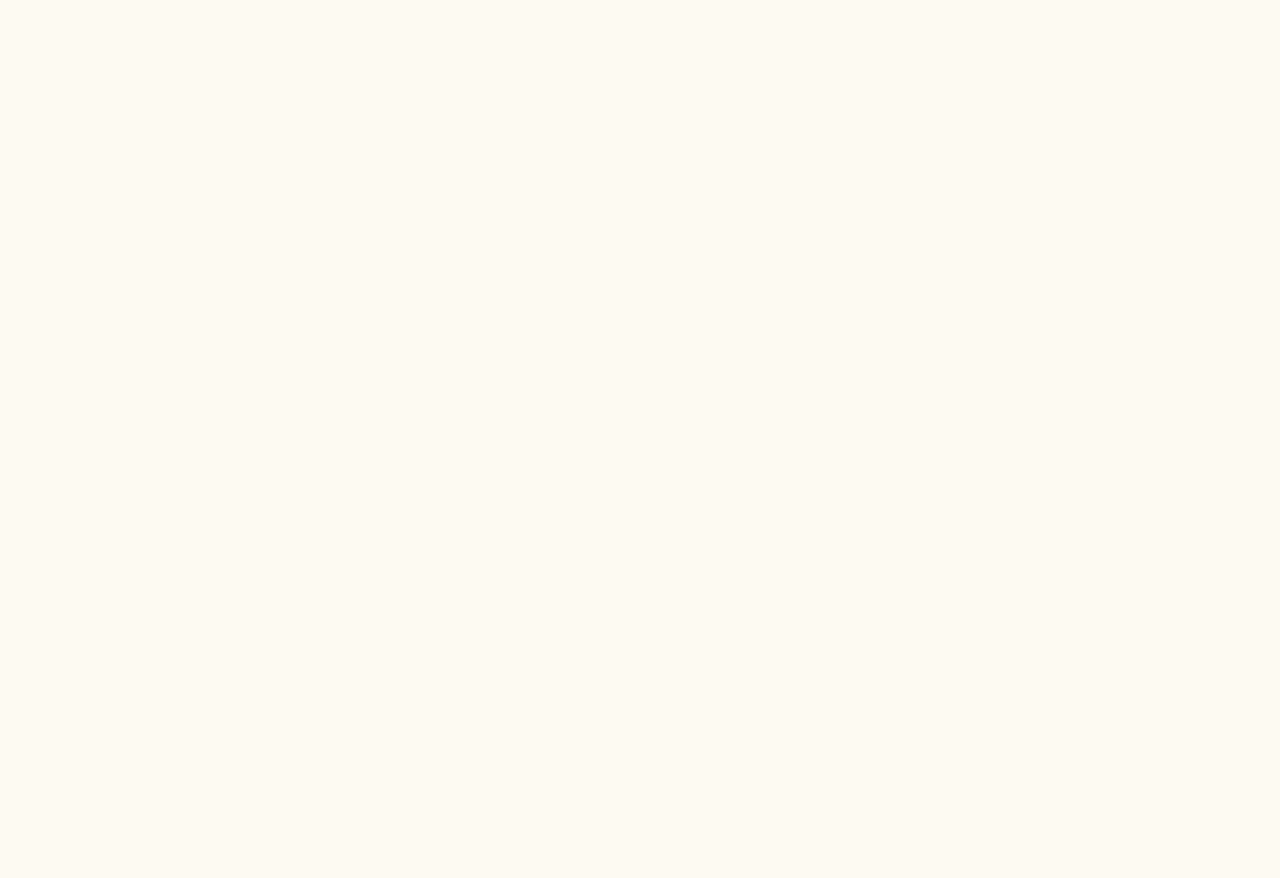
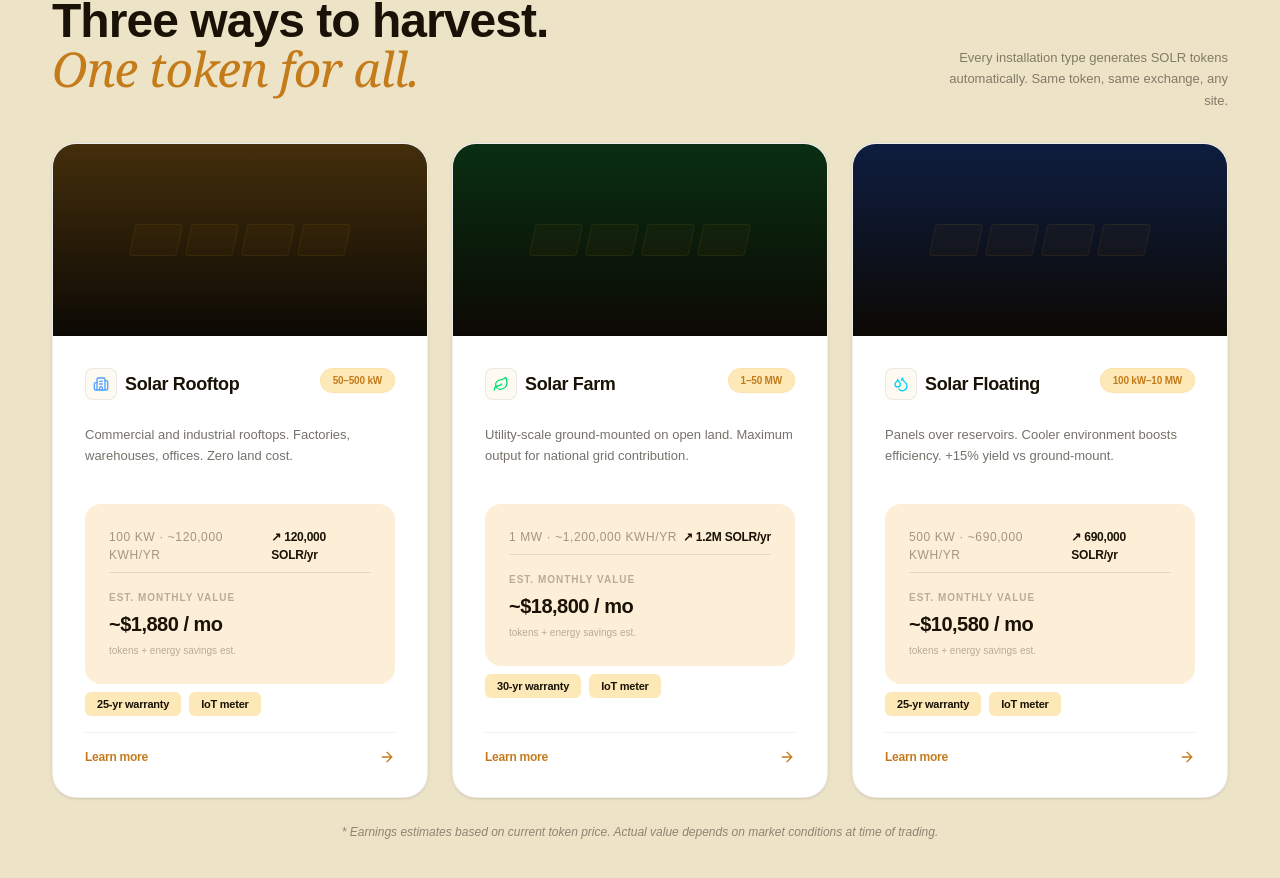
Before and after one commit to Edaxchain/amev-web, a Next.js app: page /pages/home in a window 1280 px wide. Shown: the part 1642-2520 px from the top of the page. Before the commit the page ends 1552 px from the top, so only its background shows below. Built offline with nearby package versions, Linux system fonts and the light colour scheme.

Commit message:
feat: Add Solution section

```diff
--- /dev/null
+++ b/app/pages/home/Solution.tsx
@@ -0,0 +1,138 @@
+"use client";
+
+import { motion } from "framer-motion";
+import { ArrowRight, Building2, Leaf, Droplets } from "lucide-react";
+
+const solutions = [
+    {
+        title: "Solar Rooftop",
+        icon: <Building2 className="w-4 h-4 text-blue-400" />,
+        range: "50–500 kW",
+        desc: "Commercial and industrial rooftops. Factories, warehouses, offices. Zero land cost.",
+        stats: "100 kW · ~120,000 kWh/yr",
+        yield: "120,000 SOLR/yr",
+        monthly: "~$1,880 / mo",
+        tags: ["25-yr warranty", "IoT meter"],
+        color: "from-amber/40 to-transparent",
+    },
+    {
+        title: "Solar Farm",
+        icon: <Leaf className="w-4 h-4 text-green-400" />,
+        range: "1–50 MW",
+        desc: "Utility-scale ground-mounted on open land. Maximum output for national grid contribution.",
+        stats: "1 MW · ~1,200,000 kWh/yr",
+        yield: "1.2M SOLR/yr",
+        monthly: "~$18,800 / mo",
+        tags: ["30-yr warranty", "IoT meter"],
+        color: "from-green-600/40 to-transparent",
+    },
+    {
+        title: "Solar Floating",
+        icon: <Droplets className="w-4 h-4 text-cyan-400" />,
+        range: "100 kW–10 MW",
+        desc: "Panels over reservoirs. Cooler environment boosts efficiency. +15% yield vs ground-mount.",
+        stats: "500 kW · ~690,000 kWh/yr",
+        yield: "690,000 SOLR/yr",
+        monthly: "~$10,580 / mo",
+        tags: ["25-yr warranty", "IoT meter"],
+        color: "from-blue-600/40 to-transparent",
+    }
+];
+
+export default function Solution() {
+    return (
+        <section id="solution" className="bg-bg-alt py-10 md:py-12">
+            <div className="max-w-[1440px] mx-auto px-6 md:px-[52px]">
+
+                {/* Header Section */}
+                <div className="flex flex-col md:flex-row justify-between items-start md:items-end mb-8 gap-8">
+                    <div className="max-w-xl">
+                        <div className="flex items-center gap-3 mb-6">
+                            <div className="h-[1px] w-8 bg-amber-deep" />
+                            <span className="font-brand text-[10px] font-bold text-amber-deep uppercase tracking-[0.3em]">
+                                Installation Solutions
+                            </span>
+                        </div>
+                        <h2 className="font-brand text-4xl md:text-5xl font-[900] text-text-main leading-none mb-4">
+                            Three ways to harvest.<br />
+                            <span className="italic font-serif font-light text-amber-deep">One token for all.</span>
+                        </h2>
+                    </div>
+                    <p className="font-brand text-[13px] text-text-main/50 max-w-[280px] text-left md:text-right leading-relaxed">
+                        Every installation type generates SOLR tokens automatically. Same token, same exchange, any site.
+                    </p>
+                </div>
+
+                <div className="grid grid-cols-1 md:grid-cols-2 lg:grid-cols-3 gap-6">
+                    {solutions.map((item, index) => (
+                        <motion.div
+                            key={item.title}
+                            initial={{ opacity: 0, y: 20 }}
+                            whileInView={{ opacity: 1, y: 0 }}
+                            viewport={{ once: true }}
+                            transition={{ delay: index * 0.1 }}
+                            className="bg-white rounded-[24px] overflow-hidden border border-border shadow-sm hover:shadow-xl transition-all duration-500 group flex flex-col"
+                        >
+                            <div className={`h-48 relative overflow-hidden bg-panel-dark`}>
+                                <div className={`absolute inset-0 bg-gradient-to-b ${item.color} opacity-60`} />
+                                <div className="absolute inset-0 flex items-center justify-center gap-2 opacity-30 group-hover:opacity-50 transition-opacity">
+                                    {[...Array(4)].map((_, i) => (
+                                        <div key={i} className="w-12 h-8 border border-amber/30 rounded-sm bg-amber/10 transform -skew-x-12" />
+                                    ))}
+                                </div>
+                            </div>
+
+                            <div className="p-8 flex-1 flex flex-col">
+                                <div className="flex justify-between items-start mb-6">
+                                    <div className="flex items-center gap-2">
+                                        <div className="w-8 h-8 rounded-lg bg-background border border-border flex items-center justify-center">
+                                            {item.icon}
+                                        </div>
+                                        <h3 className="font-brand text-lg font-[900] text-text-main">{item.title}</h3>
+                                    </div>
+                                    <span className="bg-amber-pale text-amber-deep text-[10px] font-bold px-3 py-1 rounded-full border border-amber/10">
+                                        {item.range}
+                                    </span>
+                                </div>
+
+                                <p className="font-brand text-[13px] text-text-main/60 leading-relaxed mb-8 h-12">
+                                    {item.desc}
+                                </p>
+
+                                <div className="bg-amber-dim rounded-2xl p-6 mb-2">
+                                    <div className="flex justify-between items-center mb-4 border-b border-divider pb-2">
+                                        <span className="text-[12px] text-text-main/40 uppercase tracking-wider">{item.stats}</span>
+                                        <span className="text-text-main text-[12px] font-bold">↗ {item.yield}</span>
+                                    </div>
+                                    <p className="text-text-main/30 text-[10px] font-bold uppercase tracking-widest mb-1">Est. Monthly Value</p>
+                                    <h4 className="text-text-main text-xl font-black tracking-tight">{item.monthly}</h4>
+                                    <p className="text-text-main/30 text-[10px] mt-1">tokens + energy savings est.</p>
+                                </div>
+
+                                <div className="flex flex-wrap gap-2 mb-4">
+                                    {item.tags.map(tag => (
+                                        <span key={tag} className="text-[11px] font-bold text-text-main bg-amber-pale px-3 py-1 rounded-md">
+                                            {tag}
+                                        </span>
+                                    ))}
+                                </div>
+
+
+                                <div className="mt-auto pt-4 border-t border-border flex justify-between items-center group/btn cursor-pointer">
+                                    <span className="font-brand text-xs font-bold text-amber-deep transition-colors group-hover/btn:text-amber">
+                                        Learn more
+                                    </span>
+                                    <ArrowRight className="w-4 h-4 text-amber-deep transform transition-all group-hover/btn:translate-x-1 group-hover/btn:text-amber" />
+                                </div>
+                            </div>
+                        </motion.div>
+                    ))}
+                </div>
+
+                <p className="text-center mt-6 text-[12px] text-text-sub italic">
+                    * Earnings estimates based on current token price. Actual value depends on market conditions at time of trading.
+                </p>
+            </div>
+        </section>
+    );
+}
--- a/app/pages/home/page.tsx
+++ b/app/pages/home/page.tsx
@@ -2,6 +2,7 @@ import Hero from './Hero'
 import Rating from './Rating'
 import Stats from './Stats'
 import ProjectBackground from './Background'
+import Solution from './Solution'
 
 export default function LandingPage() {
     return (
@@ -10,6 +11,7 @@ export default function LandingPage() {
         <Rating />
         <Stats />
         <ProjectBackground />
+        <Solution />
         </main>
 
 
```
